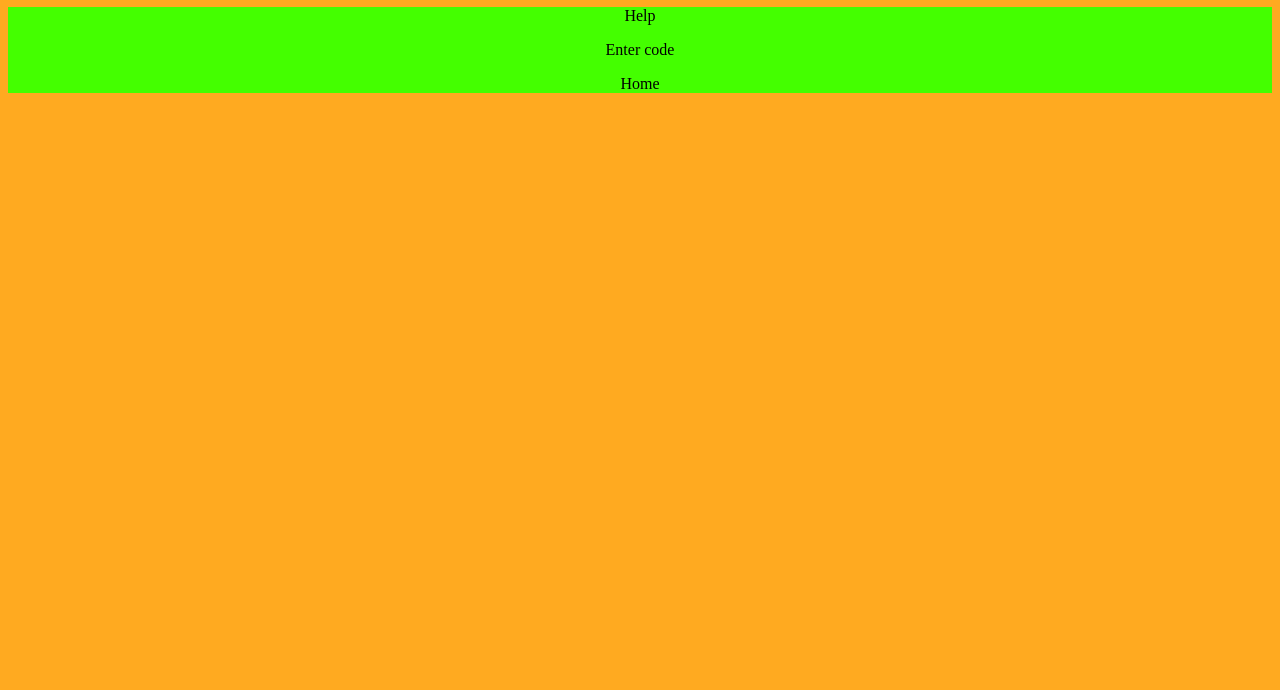
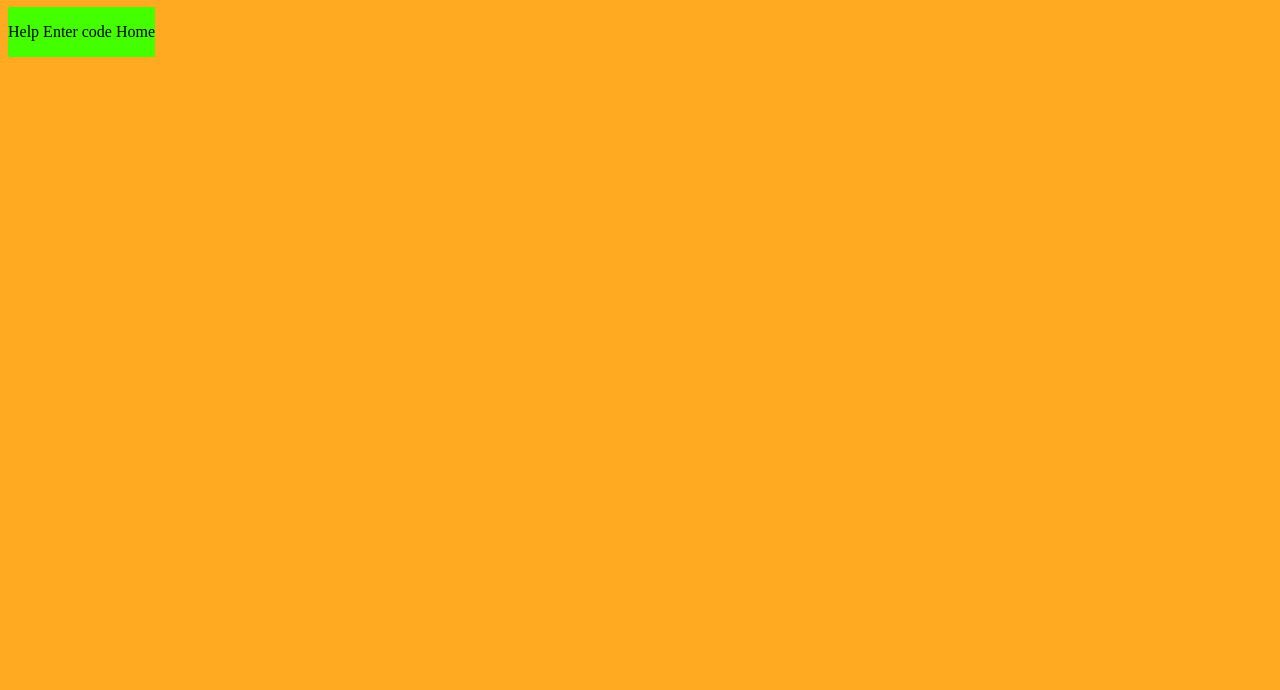
Before and after one commit to MatthewTeta/Hack2013, a plain HTML site: page Info Page.html in a window 1280 px wide. Shown: the part 110-800 px from the top of the page. Drawn offline with nearby package versions, Linux system fonts and the light colour scheme.

Commit message:
more changes

```diff
--- a/stylesheet.css
+++ b/stylesheet.css
@@ -17,7 +17,31 @@ body {
 	background-color: #ffaa20;
 }
 
+#menu *{
+	background-color: #44ff00;
+	text-align: center;
+	display: inline-block;
+	margin-left: auto;
+	margin-right: auto;
+}
+
+#help:hover {
+	background-color: #0088ff;
+}
+
+#code:hover {
+	background-color: #0088ff;
+}
+
+#home:hover {
+	background-color: #0088ff;
+
+}
+
 #menu {
 	background-color: #44ff00;
 	text-align: center;
+	display: inline-block;
+	margin-left:auto;
+	margin-right:auto;
 }
```
